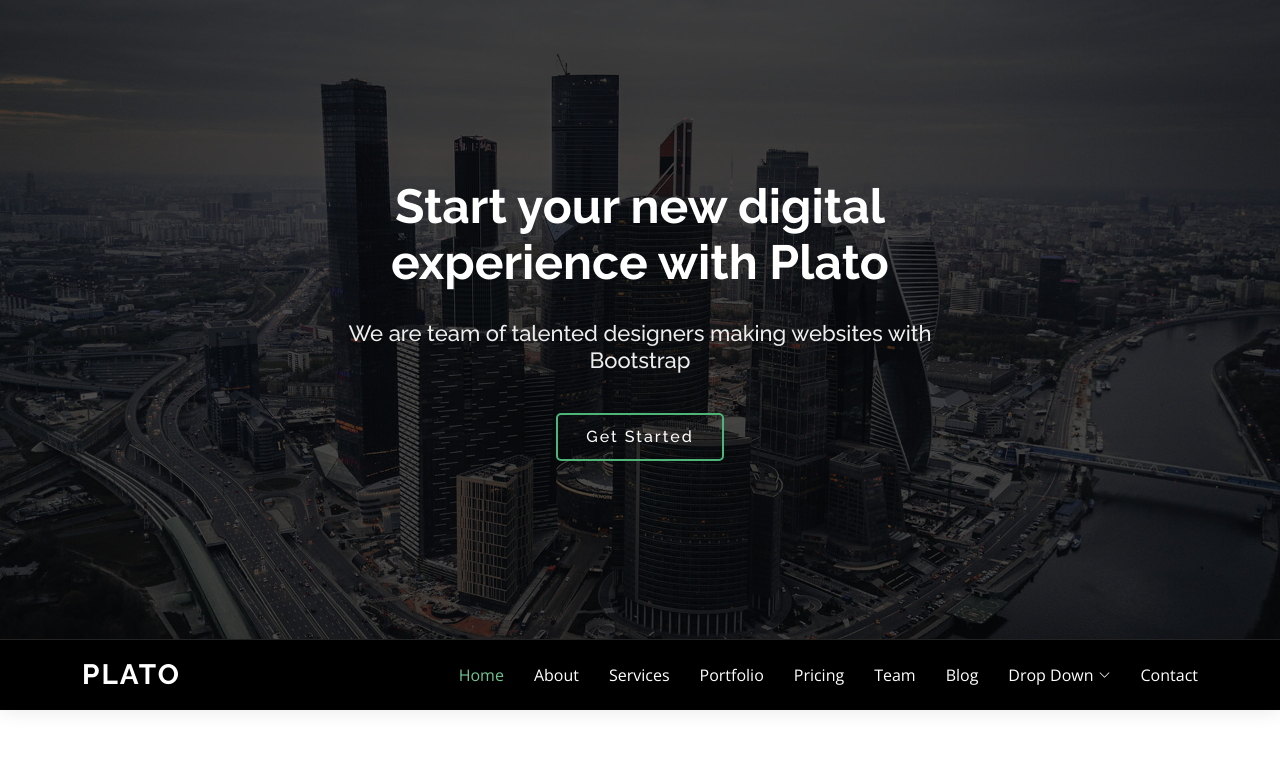
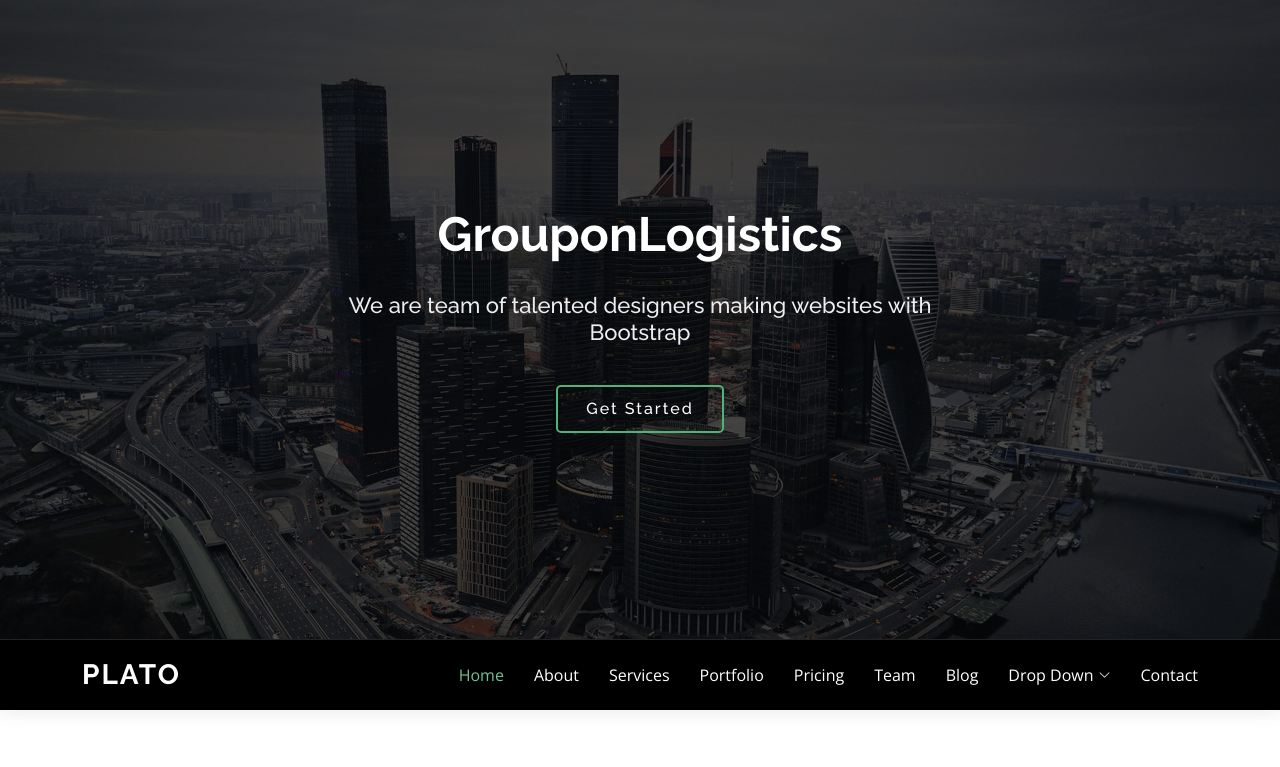
Before and after one commit to Grouponxxx/Grouponxxx.github.io, a plain HTML site: page index.html in a window 1280 px wide. Shown: the top 767 px of the page. Drawn offline with nearby package versions, Linux system fonts and the light colour scheme.

Commit message:
Update index.html

```diff
--- a/index.html
+++ b/index.html
@@ -42,7 +42,7 @@
     <!-- ======= Hero Section ======= -->
     <section id="hero">
       <div class="hero-container" data-aos="fade-up">
-        <h1>Start your new digital experience with <span>Plato</span></h1>
+        <h1>Groupon<span>Logistics</span></h1>
         <h2>We are team of talented designers making websites with Bootstrap</h2>
         <a href="#about" class="btn-get-started scrollto">Get Started</a>
       </div>
```
